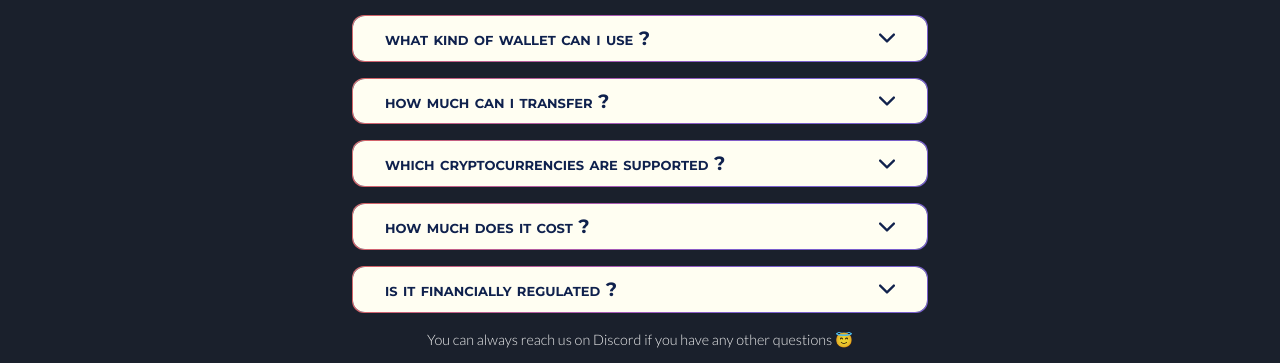
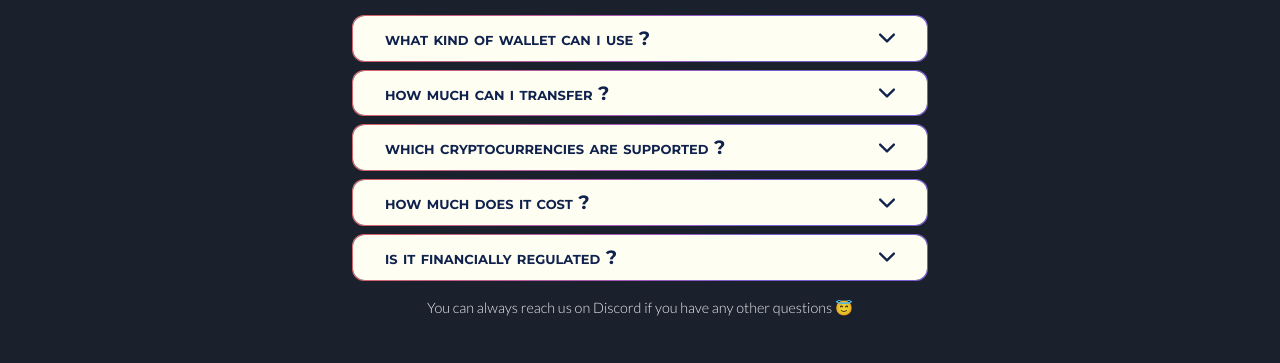
Before and after one commit to mooni/landing, a Next.js app: page / in a window 1280 px wide. Shown: the part 1862-2225 px from the top of the page. Built offline with nearby package versions, Linux system fonts and the light colour scheme.

Commit message:
Fix p in p

```diff
--- a/components/Home/FAQ.tsx
+++ b/components/Home/FAQ.tsx
@@ -112,7 +112,7 @@ export default function FAQ() {
         Are you looking for answers ?
       </Text>
 
-      <VStack spacing={4} mt={4} maxWidth="xl" width="95%">
+      <VStack spacing={2} mt={4} maxWidth="xl" width="95%">
         {list.map((item) => (
           <QuestionResponse
             key={item.key}
--- a/components/Home/Features.tsx
+++ b/components/Home/Features.tsx
@@ -20,13 +20,13 @@ function Feature({ image, title, content, reverse = false }) {
         >
           {title}
         </Heading>
-        <Text
+        <Box
           textStyle="normal"
           align="center"
           // align={reverse ? 'left' : 'right'}
         >
           {content}
-        </Text>
+        </Box>
       </Box>
     </Stack>
   )
```
